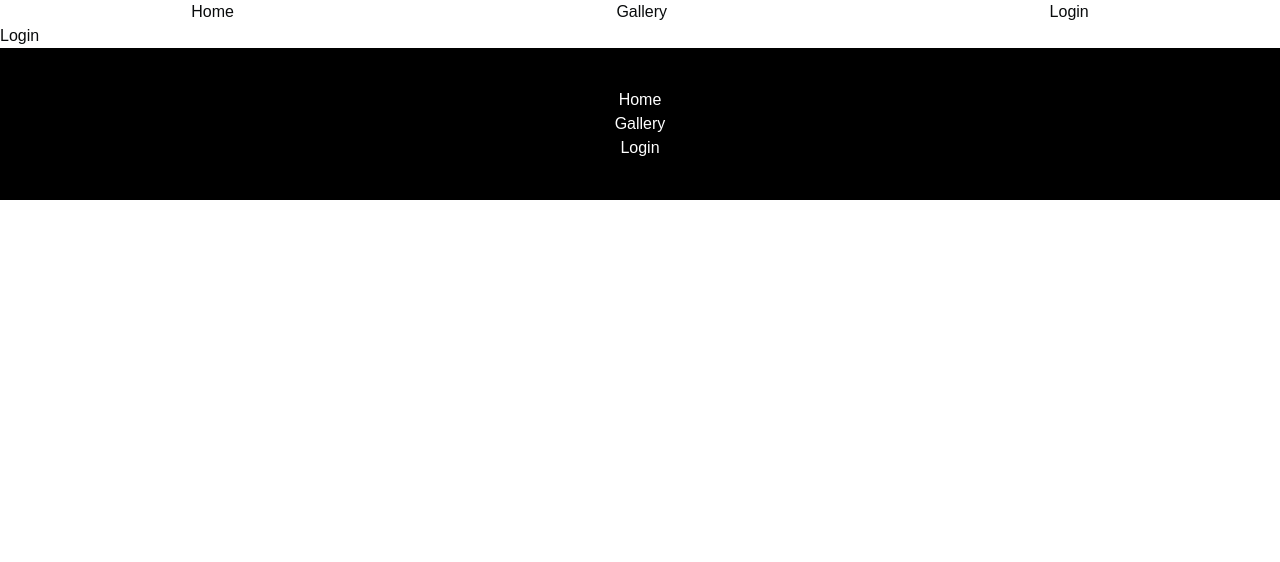
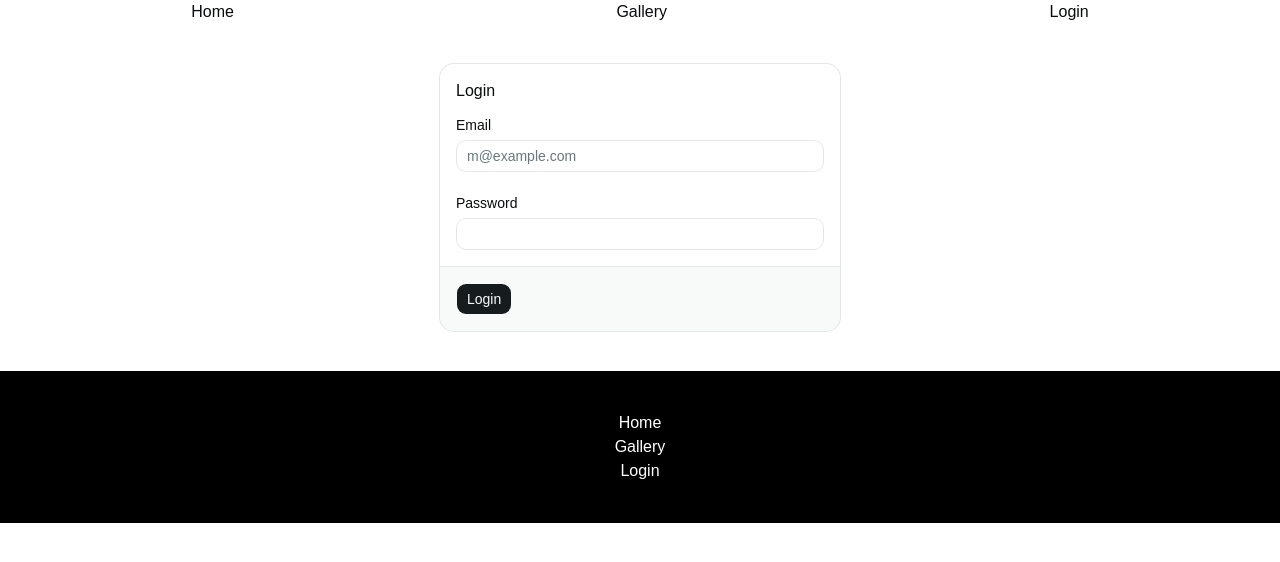
Before and after one commit to Oliver-Quail/5.2HD-frontend, a React (Vite) app: page /login in a window 1280 px wide. Shown: the top 562 px of the page. Built offline with nearby package versions, Linux system fonts and the light colour scheme.

Commit message:
Added login code

```diff
--- /dev/null
+++ b/src/components/ui/input.tsx
@@ -0,0 +1,19 @@
+import * as React from "react"
+
+import { cn } from "@/lib/utils"
+
+function Input({ className, type, ...props }: React.ComponentProps<"input">) {
+  return (
+    <input
+      type={type}
+      data-slot="input"
+      className={cn(
+        "h-8 w-full min-w-0 rounded-lg border border-input bg-transparent px-2.5 py-1 text-base transition-colors outline-none file:inline-flex file:h-6 file:border-0 file:bg-transparent file:text-sm file:font-medium file:text-foreground placeholder:text-muted-foreground focus-visible:border-ring focus-visible:ring-3 focus-visible:ring-ring/50 disabled:pointer-events-none disabled:cursor-not-allowed disabled:bg-input/50 disabled:opacity-50 aria-invalid:border-destructive aria-invalid:ring-3 aria-invalid:ring-destructive/20 md:text-sm dark:bg-input/30 dark:disabled:bg-input/80 dark:aria-invalid:border-destructive/50 dark:aria-invalid:ring-destructive/40",
+        className
+      )}
+      {...props}
+    />
+  )
+}
+
+export { Input }
--- /dev/null
+++ b/src/components/ui/label.tsx
@@ -0,0 +1,22 @@
+import * as React from "react"
+import { Label as LabelPrimitive } from "radix-ui"
+
+import { cn } from "@/lib/utils"
+
+function Label({
+  className,
+  ...props
+}: React.ComponentProps<typeof LabelPrimitive.Root>) {
+  return (
+    <LabelPrimitive.Root
+      data-slot="label"
+      className={cn(
+        "flex items-center gap-2 text-sm leading-none font-medium select-none group-data-[disabled=true]:pointer-events-none group-data-[disabled=true]:opacity-50 peer-disabled:cursor-not-allowed peer-disabled:opacity-50",
+        className
+      )}
+      {...props}
+    />
+  )
+}
+
+export { Label }
--- a/src/views/Login/Login.tsx
+++ b/src/views/Login/Login.tsx
@@ -1,9 +1,79 @@
+import { Button } from "@/components/ui/button";
+import { Card, CardAction, CardContent, CardFooter, CardHeader, CardTitle } from "@/components/ui/card";
+import { Input } from "@/components/ui/input";
+import { Label } from "@/components/ui/label";
+import { useState } from "react";
 
 
 const Login = () => {
+
+    const [email, setEmail] = useState<string>("");
+    const [password, setPassword] = useState<string>("");
+
+    const handleEmail = (event :React.ChangeEvent<HTMLInputElement>) => {
+        setEmail(event.target.value);
+    };
+
+    const handlePassword = (event :React.ChangeEvent<HTMLInputElement>) => {
+        setPassword(event.target.value);
+    };
+
+
+
     return (
-        <section>
-            <p>Login</p>
+        <section className="w-full mx-auto">
+            <Card className="mx-auto w-[400px] my-10">
+                <CardHeader>
+                    <CardTitle>Login</CardTitle>
+                </CardHeader>
+                <CardContent>
+                    <form>
+                    <div className="flex flex-col gap-6">
+                        <div className="grid gap-2">
+                        <Label htmlFor="email">Email</Label>
+                        <Input
+                            id="email"
+                            type="email"
+                            placeholder="m@example.com"
+                            value={email}
+                            onChange={handleEmail}
+                            required
+                        />
+                        </div>
+                        <div className="grid gap-2">
+                        <div className="flex items-center">
+                            <Label htmlFor="password">Password</Label>
+                        </div>
+                        <Input id="password" type="password" required value={password} onChange={handlePassword} />
+                        </div>
+                    </div>
+                    </form>
+                </CardContent>
+                <CardFooter>
+                    <CardAction>
+                        <Button onClick={() => {
+
+                            let data = {
+                                "email": email,
+                                "password": password
+                            }
+
+                            fetch("/api/login", {method: "POST", headers: {'Content-Type': 'application/json'}, body: JSON.stringify(data)}).then((response :Response) => {
+                                if(response.status == 400) {
+                                    alert("Invalid username or password");
+                                }
+
+                                response.json().then((jsonData) => {
+                                    console.log(jsonData);
+                                    localStorage.setItem("token", jsonData["token"]);
+                                    localStorage.setItem("name", jsonData["name"])
+                                    console.log(localStorage.getItem("token"));
+                                });
+                            });
+                        }}>Login</Button>
+                    </CardAction>
+                </CardFooter>
+            </Card>
         </section>
     )
 }
```
